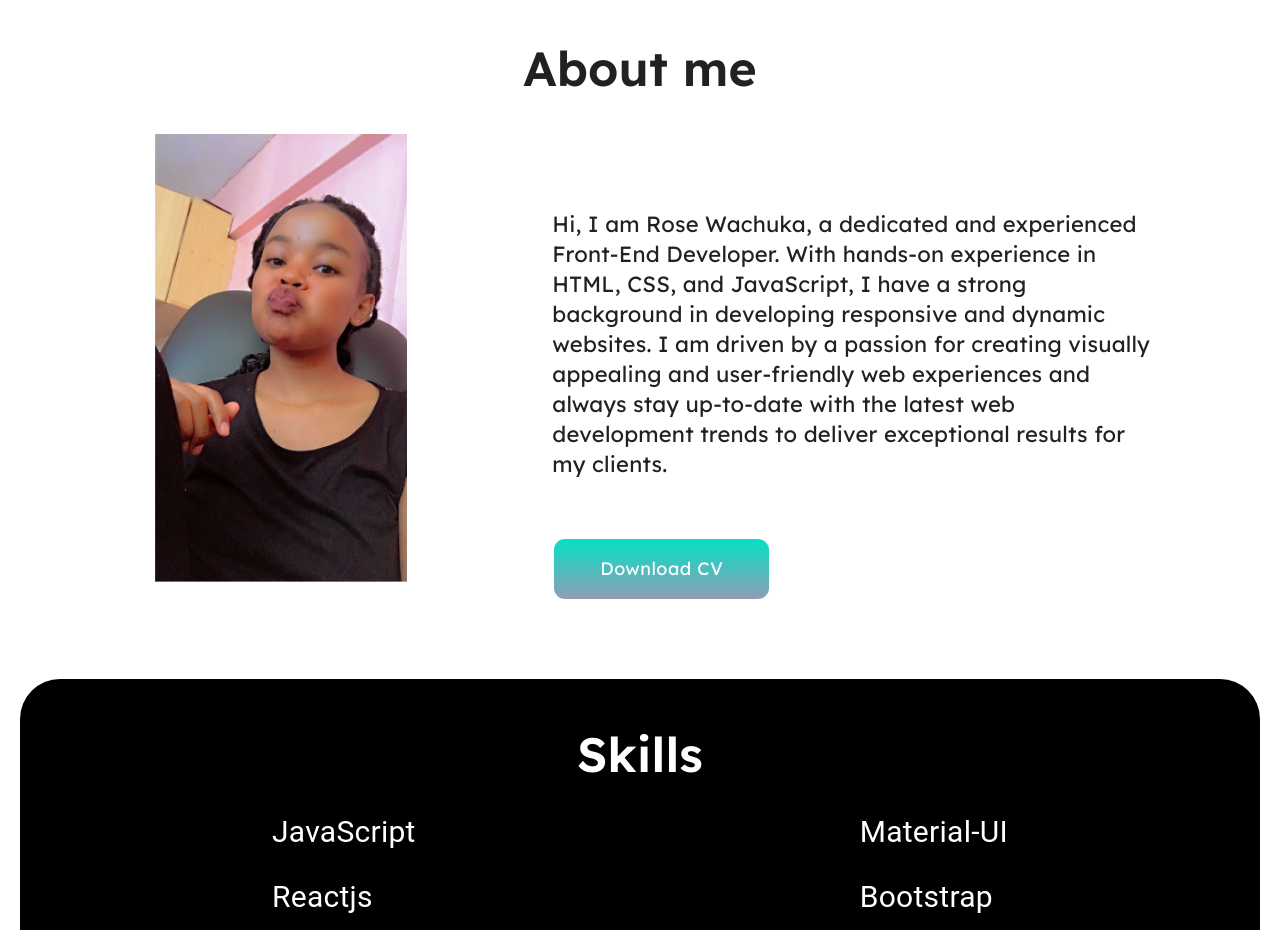
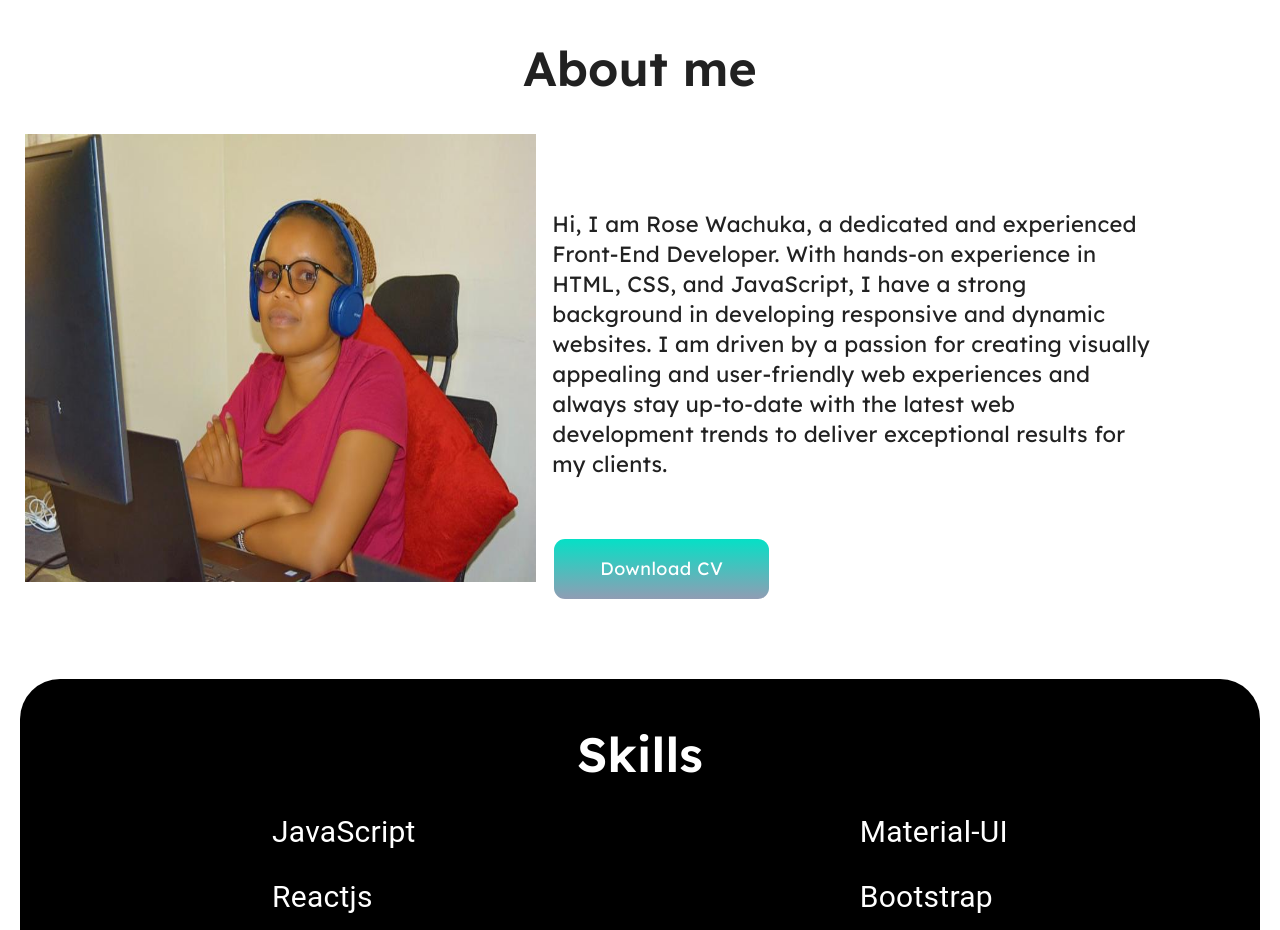
Before and after one commit to ro61zzy/myportfolio, a React (Create React App) app: page /projects in a window 1280 px wide. Shown: the part 1020-1950 px from the top of the page. Built offline with nearby package versions, Linux system fonts and the light colour scheme.

Commit message:
update image

```diff
--- a/src/components/AboutMe/About.js
+++ b/src/components/AboutMe/About.js
@@ -3,7 +3,7 @@ import { styled } from "@mui/material/styles";
 import Box from "@mui/material/Box";
 import Grid from "@mui/material/Grid";
 import Typography from "@mui/material/Typography";
-import him from "../../assets/mee1.png";
+import me from "../../assets/meee.jpeg";
 //import dwnd from "../../assets/dwnd.png";
 import { Button, Container } from "@mui/material";
 import LazyLoad from "react-lazyload";
@@ -45,8 +45,8 @@ export default function ColumnsGrid() {
           <Box>
             <LazyLoad height={140} offset={100}>
               <Img
-                src={him}
-                alt="him"
+                src={me}
+                alt="me"
                 sx={{
                   mt: { xs: "11px", md: "35px" },
                   p: { xs: "8px", md: "1px" },
```
Also changed, not shown: src/assets/mee.png (added), src/assets/meee.jpeg (added).
